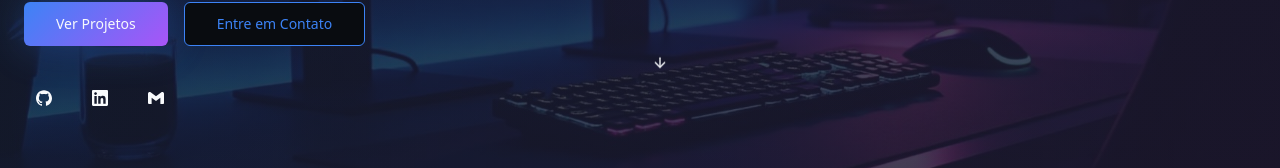
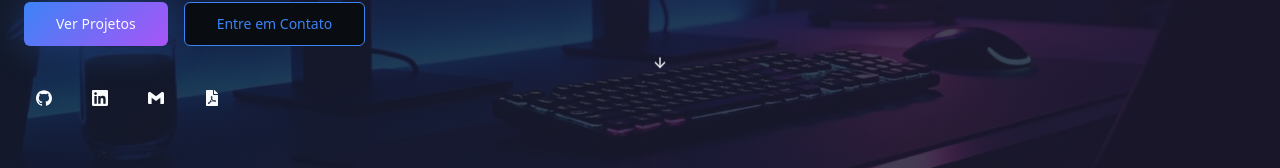
Before and after one commit to joao-victorr/portfolio_v2, a React (Vite) app: page / in a window 1280 px wide. Shown: the part 482-650 px from the top of the page. Built offline with nearby package versions, Linux system fonts and the light colour scheme.

Commit message:
Adicionando o meu curriculo

```diff
--- a/src/components/Contact.tsx
+++ b/src/components/Contact.tsx
@@ -230,7 +230,7 @@ const Contact = () => {
                   className="bg-white/20 text-white border-white/30 hover:bg-white/30 transition-smooth"
                   variant="secondary"
                 >
-                  <a href="mailto:joao.victor@email.com">
+                  <a href="mailto:joaovictorr.info@email.com">
                     Vamos conversar!
                   </a>
                 </Button>
--- a/src/components/Footer.tsx
+++ b/src/components/Footer.tsx
@@ -1,3 +1,4 @@
+import { FaFilePdf } from "react-icons/fa";
 import { SiGithub, SiGmail, SiLinkedin, } from "react-icons/si";
 import { Button } from "@/components/ui/button";
 
@@ -19,6 +20,11 @@ const Footer = () => {
       icon: <SiGmail className="h-5 w-5" />,
       href: "mailto:joao.victor@email.com",
       label: "Email"
+    },
+    {
+      icon: <FaFilePdf className="h-5 w-5" />,
+      href: "src/assets/Joao_Victor_Curriculo_2025.pdf",
+      label: "Download CV"
     }
   ];
 
--- a/src/components/Hero.tsx
+++ b/src/components/Hero.tsx
@@ -1,4 +1,5 @@
 import { ArrowDown } from "lucide-react";
+import { FaFilePdf } from "react-icons/fa";
 import { SiGithub, SiGmail, SiLinkedin } from "react-icons/si";
 import heroBackground from "@/assets/hero-background.jpg";
 import profilePhoto from "@/assets/joao-victor-photo.jpg";
@@ -89,8 +90,18 @@ const Hero = () => {
                 size="icon"
                 variant="ghost"
               >
-                <a href="mailto:joao@email.com">
+                <a href="mailto:joaovictorr.info@email.com">
                   <SiGmail className="h-5 w-5" />
+                </a>
+              </Button>
+              <Button
+                asChild
+                className="hover:text-primary hover:scale-110 transition-spring"
+                size="icon"
+                variant="ghost"
+              >
+                <a href="src/assets/Joao_Victor_Curriculo_2025.pdf" download="CV_Joao_Victor.pdf" target="_blank" rel="noopener noreferrer">
+                  <FaFilePdf className="h-5 w-5" />
                 </a>
               </Button>
             </div>
```
Also changed, not shown: 1 other file (tests, documents, lock files or other folders).
